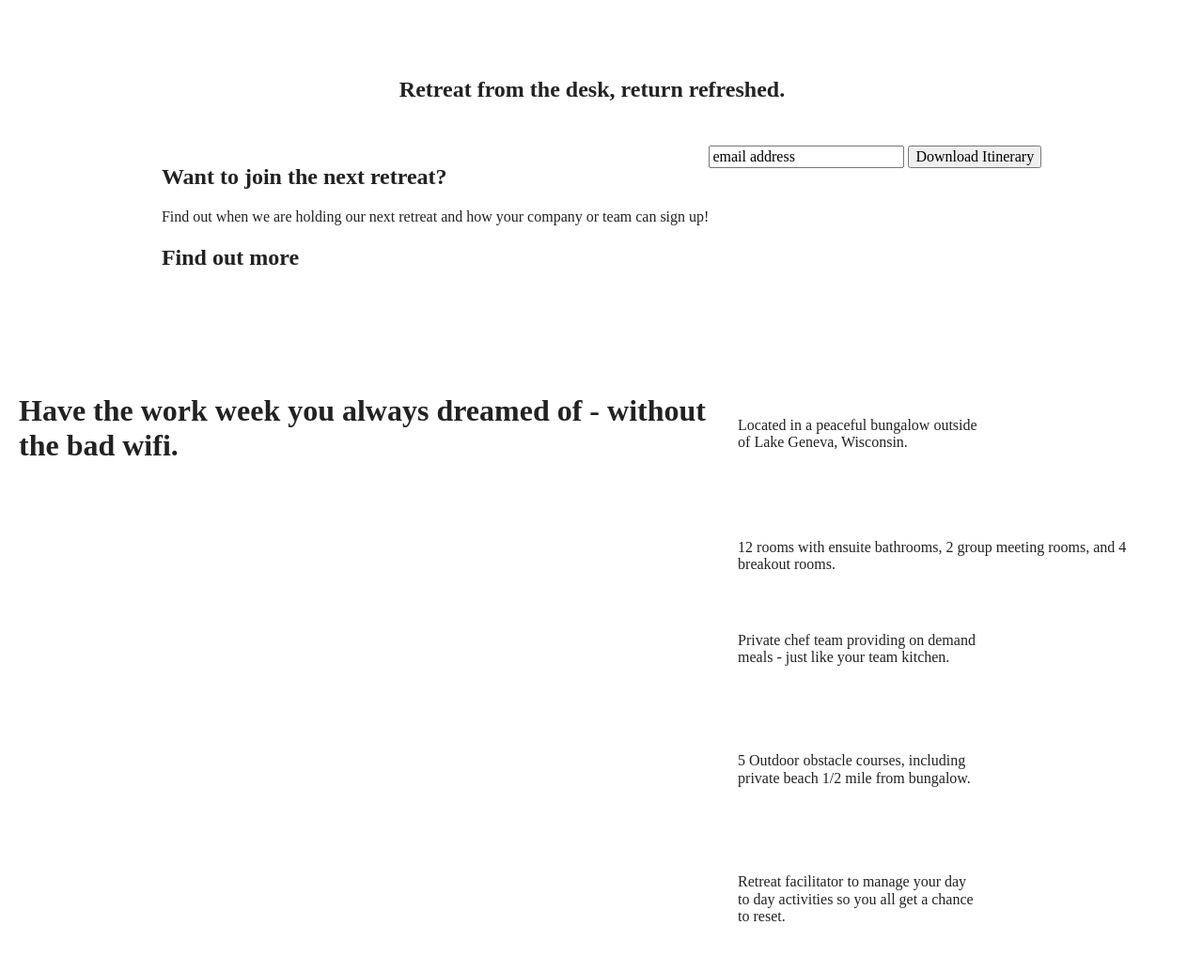
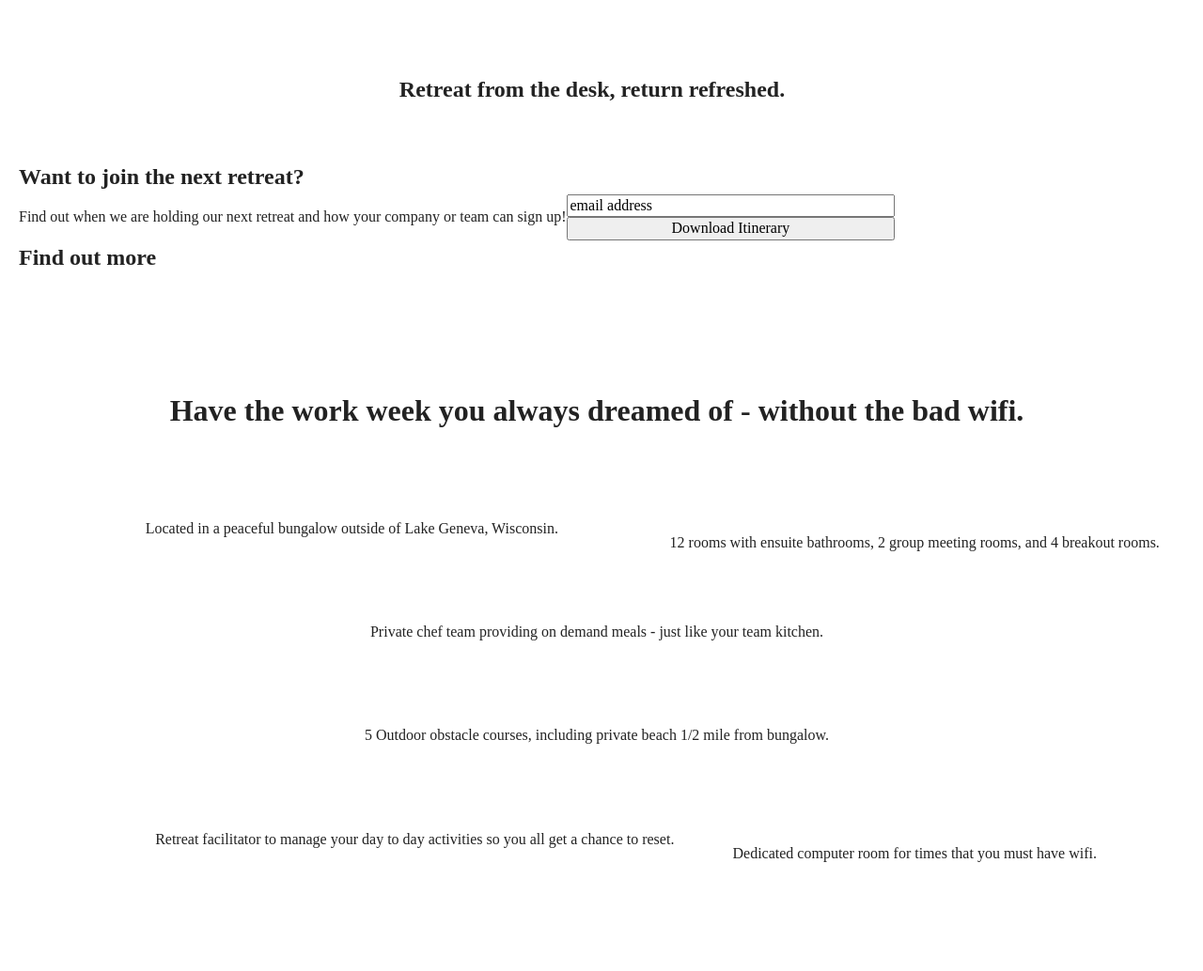
Before and after one commit to DOdric-B-Sykes/Unplugged_project, a website built with Parcel: page index.html in a window 1280 px wide. Shown: the part 122-1156 px from the top of the page at 94% size. Built offline with nearby package versions, Linux system fonts and the light colour scheme.

Commit message:
updates to css

```diff
--- a/css/main.css
+++ b/css/main.css
@@ -167,8 +167,8 @@ header nav ul li {
 
 aside {
   display: flex;
-  justify-content: center;
-  align-items: space-between;
+  justify-content: flex-start;
+  align-items: center;
   flex-flow: row wrap;
   padding: 25px 20px 50px 20px;
 
@@ -179,20 +179,29 @@ aside {
 }
 
 .form {
+  display: flex;
+  flex-flow: row wrap;
+
+}
+
+.form input {
+  width: 100%;
 
 }
 
 .features {
   display: flex;
-  align-items: space-between;
+  align-items: center;
   justify-content: center;
+  flex-flow: row wrap;
   padding: 40px 30px 30px 20px;
-
 
 }
 
 .features-heading {
-    padding-bottom: 30px;
+  padding-bottom: 30px;
+  text-align: center;
+
 }
 
 .features-items {
@@ -239,6 +248,7 @@ aside {
   display: flex;
   justify-content: center;
   align-items: center;
+  flex-flow: row wrap;
   padding: 50px 20px 40px 20px;
 
 }
--- a/index.html
+++ b/index.html
@@ -58,7 +58,7 @@
         <div class="features-heading">
           <h1> Have the work week you always dreamed of - without the bad wifi. </h1>
         </div>
-        <div class="content-wrapper" class="features-items">
+        <div class="content-wrapper features-items">
           <article>
             <p class="fontawesom-icon"></p>
             <p class="features-item-description"> Located in a peaceful bungalow outside of Lake Geneva, Wisconsin. </p>
```
